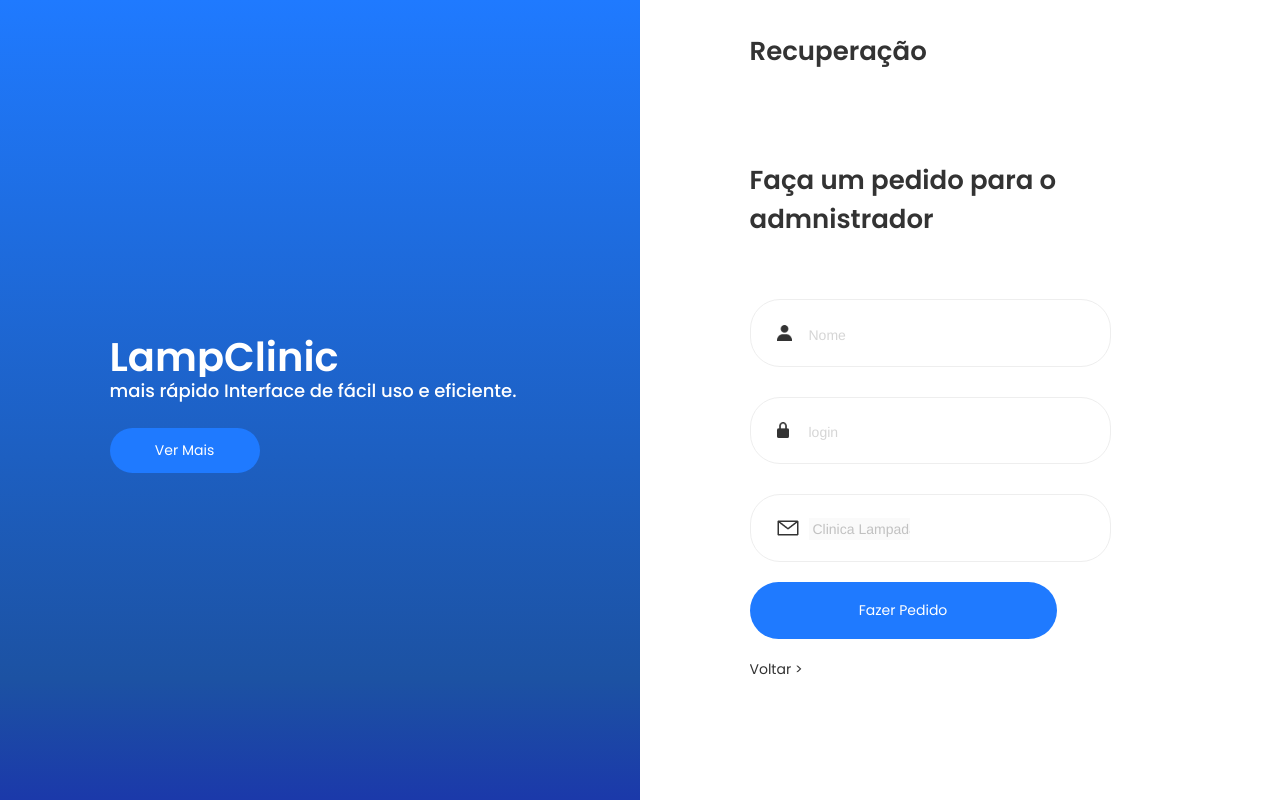
After one commit to Christian-M17/PIT-SoftwareClinico, a PHP site: page /recuperarsenha.php in a window 1280 px wide. The commit adds this page. Run offline with PHP 8.4, Linux system fonts and the light colour scheme.

Commit message:
Add files via upload

```diff
--- a/Logado.php
+++ b/Logado.php
@@ -10,7 +10,7 @@ if($login == null){
 <head>
   <meta charset="UTF-8">
   <meta name="viewport" content="width=device-width, initial-scale=1.0">
-  <link href="css/logadoo.css" rel="stylesheet" type="text/css" />
+  <link href="css/logado.css" rel="stylesheet" type="text/css" />
   <link rel="shortcut icon" href="img/logo1.ico" type="image/x-icon">
   <title>PIT</title>
   <link rel="preconnect" href="https://fonts.googleapis.com">
@@ -42,7 +42,7 @@ if($login == null){
       <form method="post" action="">
         <button  class="button" type="submit" name="cadastroLogin">Cadastro de Login</button>
         <button class="button" name="cadastroCliente">Cadastro de Cliente</button>
-        <button  class="button" ><a href="Selecione.html">Cadastro de Login</a></button>
+        <button class="button"><a href="Selecione.html">Software</a></button>
       <a href="login.php" class="clickVoltar"><label>Voltar ></label></a>
       </form>
 
--- a/Selecione.html
+++ b/Selecione.html
@@ -25,8 +25,7 @@
       <div class="card__content">
         <a href="calendario.php">
         <p class="card__title">Calendario</p>
-        <p class="card__description">Lorem ipsum dolor sit amet, consectetur adipiscing elit, sed do eiusmod tempor
-          incididunt ut labore et dolore magna aliqua. Ut enim ad minim veniam, quis nostrud exercitation ullamco.</p>
+        <p class="card__description">A agenda permite aos médicos e funcionários agendar consultas para pacientes. Isso inclui especificar datas, horários, tipos de consultas e informações do paciente.</p>
       </div>
       </a>
     </div>
@@ -35,8 +34,7 @@
       <div class="card__content">
          <a href="agenda.html">
         <p class="card__title">Agenda</p>
-        <p class="card__description">Lorem ipsum dolor sit amet, consectetur adipiscing elit, sed do eiusmod tempor
-          incididunt ut labore et dolore magna aliqua. Ut enim ad minim veniam, quis nostrud exercitation ullamco.</p>
+        <p class="card__description">o calendário permite agendar recursos, como salas de exames, equipamentos médicos e pessoal, garantindo uma alocação eficiente de recursos.</p>
       </div>
       </a>
     </div>
--- a/indexsenha.php
+++ b/indexsenha.php
@@ -81,7 +81,6 @@
 
   <script src="script.js"></script>
 
-  <script src="https://replit.com/public/js/replit-badge-v2.js" theme="dark" position="bottom-right"></script>
 </body>
 
 </html>
--- a/login.php
+++ b/login.php
@@ -50,7 +50,7 @@
         </div>
 
         <button name="enviar" type="submit" class="button2">LOGIN</button>
-        <label class="text3" href="indexsenha.php"><a class="a2" href="indexsenha.php">Esqueceu a senha?</a></label>
+        <label class="text3"><a class="a2" href="recuperarsenha.php">Esqueceu a senha?</a></label>
         <a href="index.html" class="text3"><label>Voltar ></label></a>
 </form>
 
--- /dev/null
+++ b/recuperarsenha.php
@@ -0,0 +1,112 @@
+<!DOCTYPE html>
+<html lang="en">
+
+<head>
+  <meta charset="UTF-8">
+  <meta name="viewport" content="width=device-width, initial-scale=1.0">
+  <link href="css/cadastrocliente.css" rel="stylesheet" type="text/css" />
+  <link rel="shortcut icon" href="img/logo1.ico" type="image/x-icon">
+  <title>PIT</title>
+  <link rel="preconnect" href="https://fonts.googleapis.com">
+  <link rel="preconnect" href="https://fonts.gstatic.com" crossorigin>
+  <link href="https://fonts.googleapis.com/css2?family=Poppins&display=swap" rel="stylesheet">
+</head>
+
+<body>
+  <div class="tela">
+    <div class="half-blue">
+
+      <div class="content">
+        <label class="text1">LampClinic</label>
+        <label class="text2">mais rápido Interface de fácil uso e eficiente.</label>
+        <button class="button"><a href="index.html">Ver Mais</a></button>
+      </div>
+
+    </div>
+    <div class="half-white">
+
+      <form class="right-content" method="POST">
+        <label class="text1">Recuperação</label>
+        <label class="text2">Faça um pedido para o admnistrador</label>
+        <div class="input">
+          <div class="placeholder">
+          <input class="text-wrapper" type="text" name="nome" oninput="formatarNome(this)" placeholder="Nome">
+            <img class="codicon-input" src="img/Vector.png" />
+          </div>
+        </div>
+        <div class="input">
+          <div class="placeholder">
+          <input class="text-wrapper"type="text" name="login" placeholder="login">
+            <img class="codicon-input" src="img/Vector-2.png" />
+          </div>
+        </div>
+        <div class="input">
+          <div class="placeholder">
+          <select class="text-wrapper" name="clinica">
+            <option value="0">Clinica Lampada</option>
+          </select>
+            <img class="codicon-input" src="img/Vector-1.png" />
+          </div>
+</div>
+
+        <button type="submit" name="confirmar"  class="button2">Fazer Pedido</button>
+        <label> <a href="index.html" class="text3">Voltar ></a></label>
+</form>
+
+    </div>
+
+
+  </div>
+  </div>
+  </div>
+  <?php
+
+      if (isset($_POST['enviar'])) {
+        $servername = "db4free.net";
+        $username = "userpit";
+        $password = "senhapit";
+        $database = "pitclinica";
+      $conn = new mysqli($servername, $username, $password, $database);
+
+
+
+
+
+
+
+
+
+      $login = $_POST["login"];
+
+      $nome = $_POST["nome"];
+      $sql = "Select nome, senha from usuario where login='" . $login . "'";
+      $result = mysqli_query($conn, $sql);
+
+
+      if (!$result) { die("Query Failed."); }
+      $row = $result->fetch_array(MYSQLI_ASSOC);
+
+      if ($row != null){
+        $nomevalida = $row["nome"];
+         if($nome == $nomevalida){
+         $senha = $row["senha"];
+        $sqlenvia = "insert into alerta(nome, senha) values ('" . $login . "', '" . $senha . "')";
+        if (mysqli_query($conn, $sqlenvia)) {
+          echo "<script>alert('Pedido realizado com sucesso!'); </script>";
+      } else {
+          echo "<script>alert('Erro: " . mysqli_error($conn) . "');' </script>";
+      }
+
+
+          exit();}
+          else{"<script>alert('Nome invalido!'); </script>";}
+      }
+      mysqli_close($conn);
+    }
+
+      ?>
+
+      <script src="script.js"></script>
+</body>
+
+</html>
```
